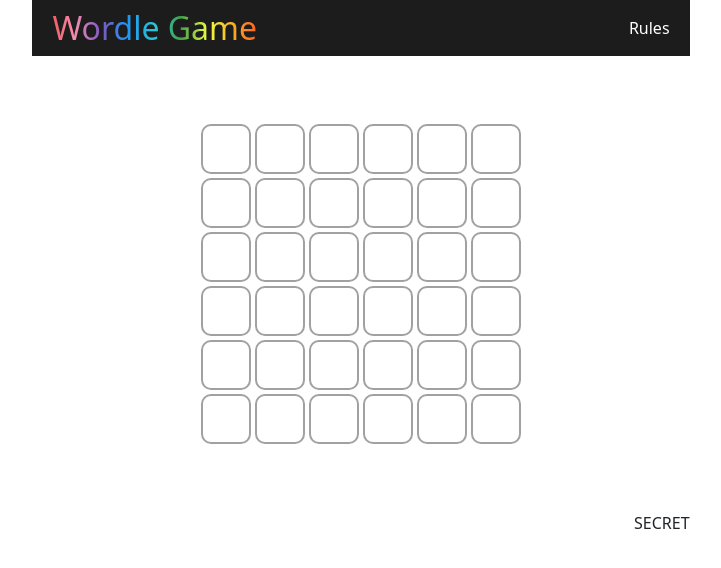
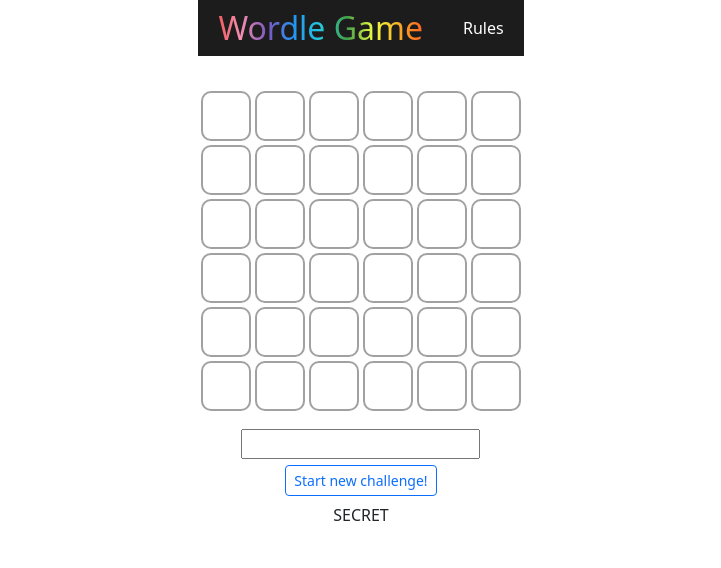
Before and after one commit to gayatribir/gayatri-birthare-project2, a React (Vite) app: page /game/1 in a window 1280 px wide. Shown: the top 568 px of the page, without its empty margins (279-1000 px from the left). Built offline with nearby package versions, Linux system fonts and the light colour scheme.

Commit message:
adding textbox and reset button

```diff
--- a/src/App.jsx
+++ b/src/App.jsx
@@ -3,22 +3,28 @@
 import './styles/Grid.css'
 import WordleEvent from './components/WordleEvent';
 import './styles/WordleEvent.css'
-import {Route, Routes} from "react-router-dom"
+import {Route, Routes, useNavigate} from "react-router-dom"
 import Rules from './components/Rules';
 import './styles/Navbar.css'
 import Home from './Home';
 import './styles/Home.css';
 import Navbar from './components/Navbar';
+import { AppContext } from './context';
+import React, {useContext } from 'react'
+import AppProvider from './AppProvider';
 
 function App() {
+  const navigate = useNavigate();
   return (
     <div className="App">
       <Navbar></Navbar>
+      <AppContext.Provider value={{difficultyLevel:"", setDifficultyLevel: (difficultyLevel) => navigate("/game/"+difficultyLevel)}}>
       <Routes>
         <Route path="/" element={<Home/>}></Route>
         <Route path="/rules" element={<Rules/>}></Route>
         <Route path="/game/:difficultyLevel" element={<WordleEvent></WordleEvent>}></Route>
       </Routes>
+      </AppContext.Provider>
     </div>
   )
 }
--- /dev/null
+++ b/src/AppProvider.jsx
@@ -0,0 +1,15 @@
+import { useEffect, useState } from "react"
+import { AppContext } from "./context"
+
+const AppProvider = (props) => {
+  const[difficultyLevel, setDifficultyLevel] = useState("normal");
+
+  // setDifficultyLevel("HARD");
+  return (
+      <AppContext.Provider value = {{difficultyLevel, setDifficultyLevel}}>
+          {props.children}
+      </AppContext.Provider>
+  )
+}
+
+export default AppProvider;
--- a/src/Home.jsx
+++ b/src/Home.jsx
@@ -1,25 +1,28 @@
 import { Button } from 'react-bootstrap';
 import Card from 'react-bootstrap/Card';
-import React, { useState } from 'react'
-import {useNavigate} from "react-router-dom"
+import React, { useState,useContext } from 'react'
+import { AppContext } from './context';
 
 export default function Home(){
   const [difficultyLevel, setDifficultyLevel] = useState("normal")
-  const navigate = useNavigate();
+  const appCtx = useContext(AppContext);
 
+  const onLevelChange = (event) =>{
+    setDifficultyLevel(event.target.value);
+  }
 
   return (
     <div className="home-margin">
       <h1>Welcome to Wordle!</h1>
       <p>Please click Rules link to know the rules. Enjoy!
-      <label className='lbl-level'>Please select the difficulty level to play. &nbsp;
-      <select className='ddl-level btn-primary' onChange={(e) => setDifficultyLevel(e.target.value)}>
-          <option value="normal">Normal</option>
-          <option value="hard">Hard</option>
-        </select>&nbsp;&nbsp;
-        <input role="button" tabIndex="0" type="submit" className="btn btn-outline-primary btn-sm" value="Play!" onClick={()=> navigate("/game/"+difficultyLevel)}></input>
- </label></p>
-
+        <label className='lbl-level'>Please select the difficulty level to play. &nbsp;
+        <select className='ddl-level btn-primary' onChange={onLevelChange}>
+            <option value="normal">Normal</option>
+            <option value="hard">Hard</option>
+          </select>&nbsp;&nbsp;
+          <input role="button" tabIndex="0" type="submit" className="btn btn-outline-primary btn-sm" value="Play!" onClick={()=>appCtx.setDifficultyLevel(difficultyLevel)}></input>
+        </label>
+      </p>
     </div>
   );
 }
--- /dev/null
+++ b/src/components/Prompt.jsx
@@ -0,0 +1,12 @@
+import React from 'react'
+import { AppContext } from '../context';
+
+export default function Prompt(){
+  // const appCtx = useContext(AppContext);
+
+  return (
+
+      <input role="textbox" type='text' className="" onChange=""></input>
+
+  );
+}
--- /dev/null
+++ b/src/components/ResetGame.jsx
@@ -0,0 +1,13 @@
+import React,{useContext} from 'react'
+import { AppContext } from '../context';
+import '../styles/ResetGame.css';
+
+export default function ResetGame(){
+  const appCtx = useContext(AppContext);
+
+  return (
+    <div className="btn-reset-game">
+      <input role="button" type='submit' className="btn btn-outline-primary btn-sm" value="Start new challenge!" onClick={()=>appCtx.setDifficultyLevel(appCtx.difficultyLevel)}></input>
+    </div>
+  );
+}
--- a/src/components/WordleEvent.jsx
+++ b/src/components/WordleEvent.jsx
@@ -6,6 +6,8 @@
 import { useParams, useNavigate } from 'react-router-dom';
 import sixLetterWords from '../data/secretKey.json'
 import sevenLetterWords from '../data/sevenLetterKeys.json';
+import ResetGame from "./ResetGame";
+import Prompt from "./Prompt";
 
 const getRandWordFromCatlog = (isHard) => isHard
 ? sevenLetterWords.keys[Math.floor(Math.random() * sevenLetterWords.keys.length)].toUpperCase()
@@ -94,16 +96,18 @@
         setAttemptedWords([]);
         setAnswer(getRandWordFromCatlog(isHard));
       }
-    }, 500);
+    }, 50);
   });
 
   const color = attemptedWords.map(word => calcColor(word, answerKey))
 
   return(
-    <div >
+    <div className="div-wordle">
       <Grid attemptedWords={attemptedWords} letter={letter} tries={tries} recentWord={recentWord} color={color}/>
       <ToastContainer position="top-right" autoClose={2000}/>
-      <div className="answer-div">{answerKey}</div>
+      <Prompt></Prompt>
+      <ResetGame difficultyLevel={difficultyLevel} attemptedWords={attemptedWords}></ResetGame>
+      <div>{answerKey}</div>
     </div>
   );
 }
--- /dev/null
+++ b/src/context.jsx
@@ -0,0 +1,6 @@
+import { createContext } from 'react';
+
+export const AppContext = createContext({
+  difficultyLevel: '',
+  setDifficultyLevel: () => {}
+});
--- a/src/main.jsx
+++ b/src/main.jsx
@@ -4,12 +4,13 @@
 import App from './App'
 import './index.css'
 import { BrowserRouter } from "react-router-dom"
+import AppProvider from './AppProvider';
 
 
 ReactDOM.createRoot(document.getElementById('root')).render(
   <React.StrictMode>
     <BrowserRouter>
-      <App />
+        <App />
     </BrowserRouter>
   </React.StrictMode>,
 )
--- a/src/styles/Grid.css
+++ b/src/styles/Grid.css
@@ -2,7 +2,8 @@
   display: flex;
   justify-content: center;
   align-items: center;
-  padding: 10%;
+  padding-top: 10%;
+  padding-bottom: 5%;
 }
 
 .wordle-grid-div{
--- /dev/null
+++ b/src/styles/ResetGame.css
@@ -0,0 +1,3 @@
+.btn-reset-game{
+  padding: 2%;
+}
--- a/src/styles/WordleEvent.css
+++ b/src/styles/WordleEvent.css
@@ -0,0 +1,6 @@
+.div-wordle{
+  display: flex;
+  flex-direction: column;
+  justify-content: center;
+  align-items: center;
+}
```
